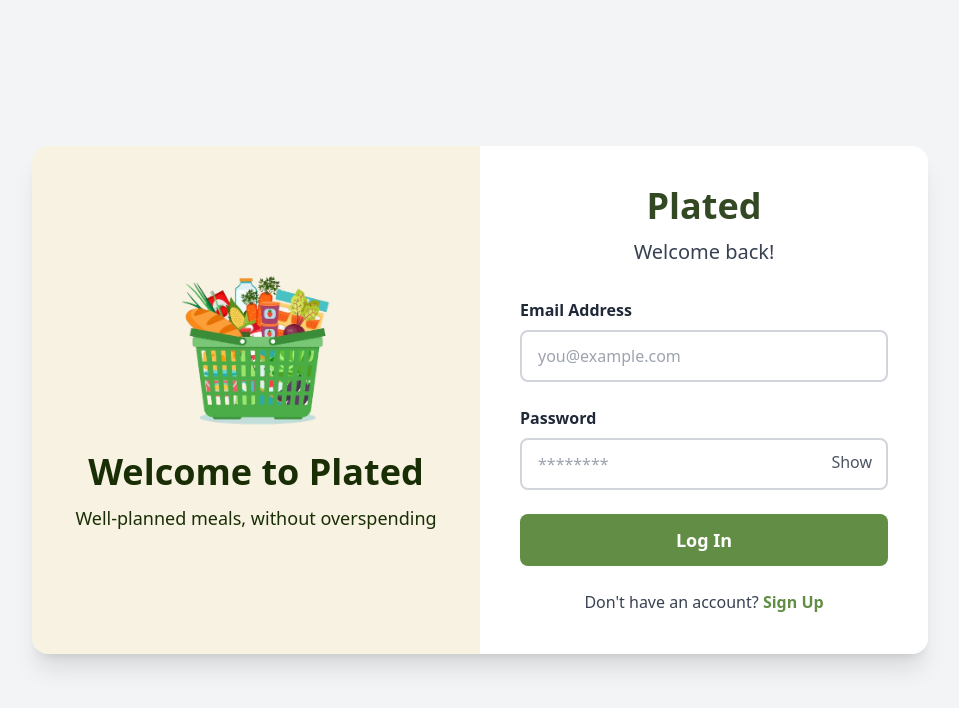
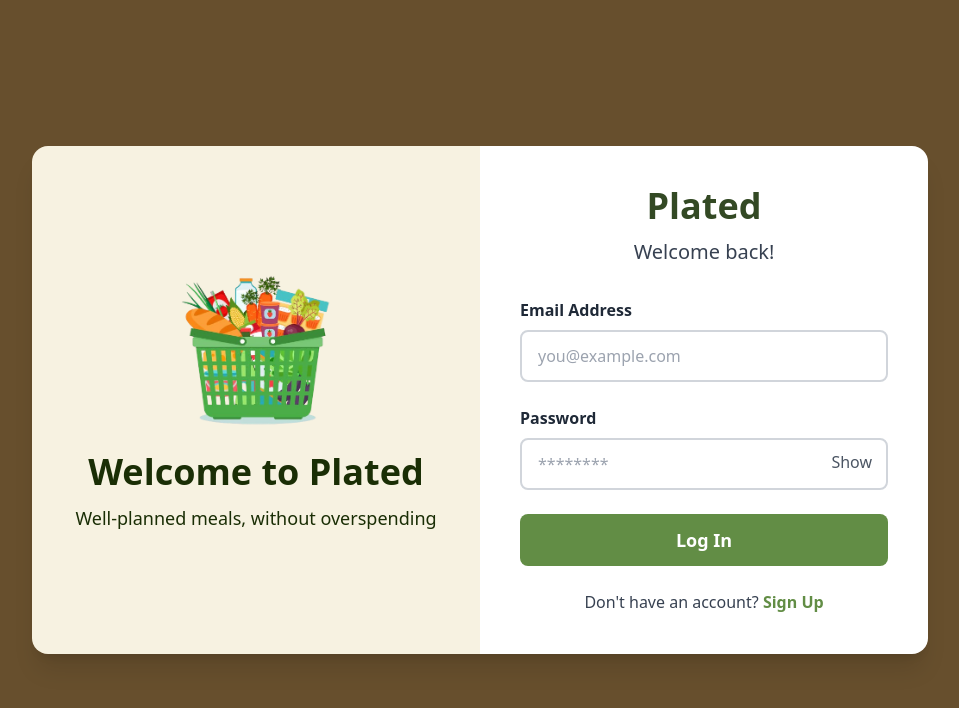
Before and after one commit to bmar1/Pantry-Assist, a React (Vite) app in the folder src/frontend/: page /login in a window 1280 px wide. Shown: the top 708 px of the page, without its empty margins (160-1119 px from the left). Built offline with nearby package versions, Linux system fonts and the light colour scheme.

Commit message:
Adding new host with letsencrypt

```diff
--- a/src/frontend/src/pages/Login.jsx
+++ b/src/frontend/src/pages/Login.jsx
@@ -48,7 +48,7 @@
   };
 
   return (
-    <div className="min-h-screen flex items-center justify-center bg-gray-100 p-4 sm:p-6">
+    <div className="min-h-screen flex items-center justify-center bg-[#674f2d] p-4 sm:p-6">
       <div className="flex flex-col md:flex-row rounded-2xl shadow-xl overflow-hidden max-w-sm md:max-w-4xl w-full">
         {/* Create rounded div with image and text */}
         <div className="bg-[#f7f2e1] text-[#1a2e05] flex flex-col items-center justify-center p-6 md:p-8 w-full md:w-1/2 text-center">
```
Also changed, not shown: 1 other file (tests, documents, lock files or other folders).
